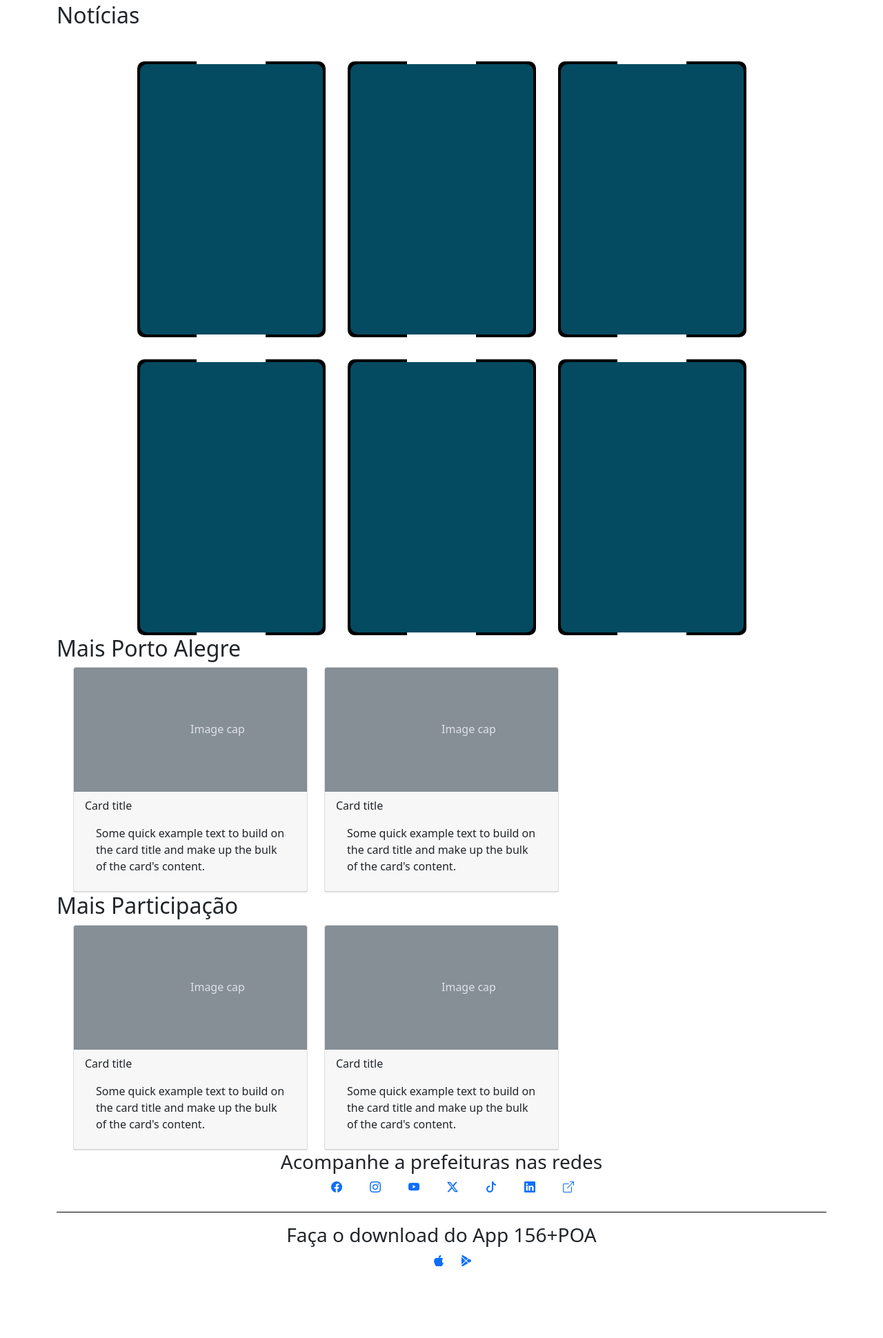
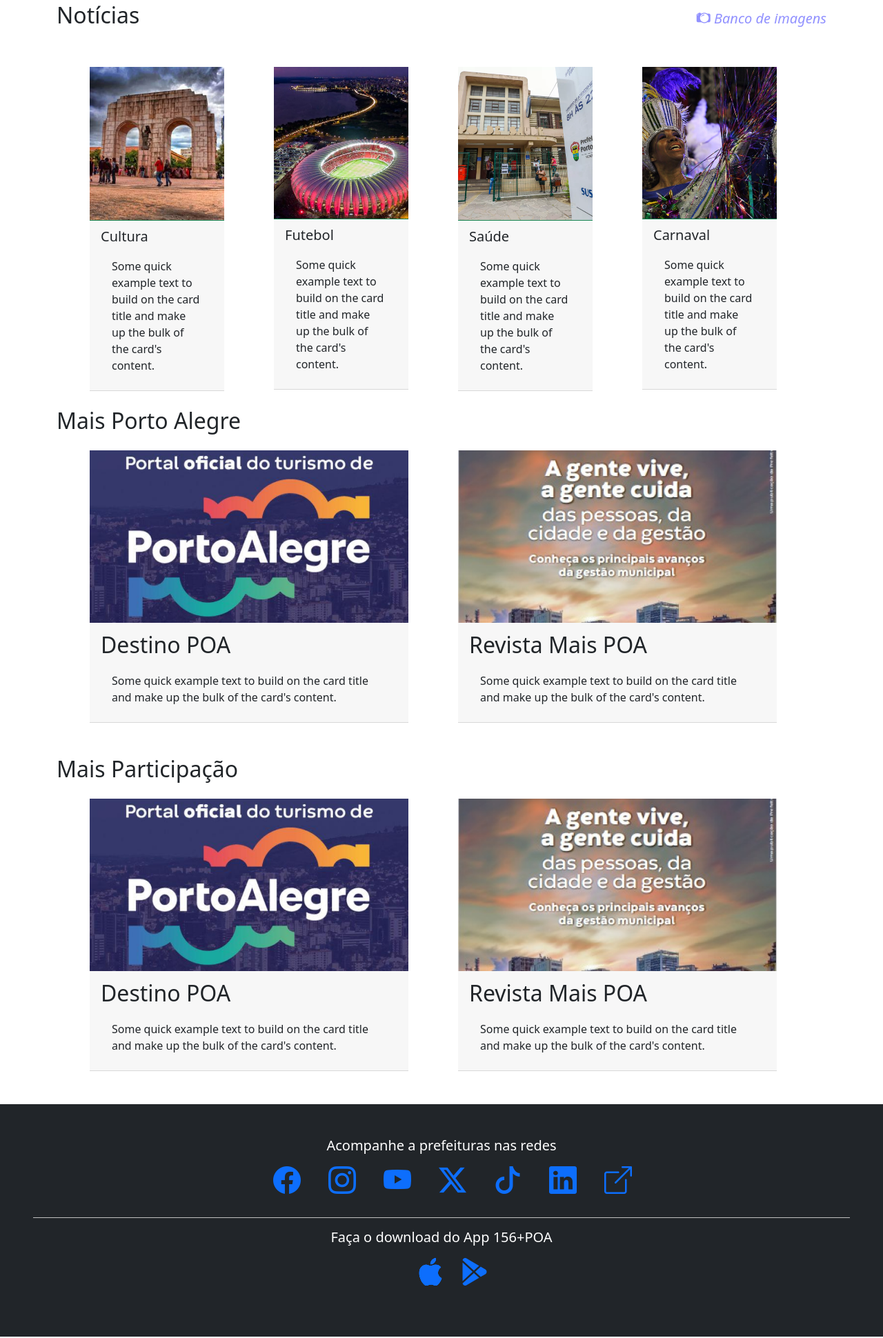
Before and after one commit to SamuelGranados/prefeitura, a plain HTML site: page index.html in a window 1280 px wide. Shown: the part 857-2797 px from the top of the page at 69% size. Before the commit the page ends 2713 px from the top, so only its background shows below. Drawn offline with nearby package versions, Linux system fonts and the light colour scheme.

Commit message:
site finalizado

```diff
--- a/index.html
+++ b/index.html
@@ -19,8 +19,8 @@
                 <a class="navbar-brand" href="index.html"><img src="imagens/icons/prefeitura-logo-2.png"
                         alt="logo prefeitura porto alegre" title="voltar para o inicio"></a>
                 <button class="navbar-toggler" type="button" data-bs-toggle="collapse"
-                data-bs-target="#navbarSupportedContent" aria-controls="navbarSupportedContent" aria-expanded="false"
-                aria-label="Toggle navigation">
+                    data-bs-target="#navbarSupportedContent" aria-controls="navbarSupportedContent"
+                    aria-expanded="false" aria-label="Toggle navigation">
                     <span class="navbar-toggler-icon"></span>
                 </button>
                 <div class="collapse navbar-collapse" id="navbarSupportedContent">
@@ -145,8 +145,6 @@
         </div>
     </header>
 
-
-
     <div class="container my-4">
         <div class="d-flex gap-3 fs-5">
             <div class="form-check">
@@ -177,7 +175,7 @@
             <div class="d-flex flex-column align-items-center gap-3 fs-5 text-center">
                 <a href="https://prefeitura.poa.br/cidadao" target="_blank" class="icons-introducao"
                     class="icons-introducao">
-                    <i class="bi bi-headset fs-1"></i>
+                    <i style="color: blueviolet;" class="bi bi-headset fs-1"></i>
                     <div>
                         <p>Fale conosco</p>
                     </div>
@@ -188,7 +186,7 @@
         <div class="col-0 col-md-4 col-sm-6 col-lg-2">
             <div class="d-flex flex-column align-items-center gap-3 fs-5 text-center">
                 <a href="https://www2.portoalegre.rs.gov.br/dopa/" target="_blank" class="icons-introducao">
-                    <i class="bi bi-journal-richtext fs-1"></i>
+                    <i style="color: blueviolet;" class="bi bi-journal-richtext fs-1"></i>
                     <div>
                         Diário Oficial
                     </div>
@@ -199,7 +197,7 @@
         <div class="col-0 col-md-4 col-sm-6 col-lg-2">
             <div class="d-flex flex-column align-items-center gap-3 fs-5 text-center">
                 <a href="https://prefeitura.poa.br/iptu" target="_blank" class="icons-introducao">
-                    <i class="bi bi-house-check fs-1"></i>
+                    <i style="color: blueviolet;" class="bi bi-house-check fs-1"></i>
                     <div>
                         IPTU
                     </div>
@@ -211,7 +209,7 @@
             <div class="d-flex flex-column align-items-center gap-3 fs-5 text-center">
                 <a href="https://prefeitura.poa.br/carta-de-servicos/busca?keys=Guia%20imposto&page=0" target="_blank"
                     class="icons-introducao">
-                    <i class="bi bi-cash fs-1"></i>
+                    <i style="color: blueviolet;" class="bi bi-cash fs-1"></i>
                     <div>
                         Emissão de quias de imposto
                     </div>
@@ -222,7 +220,7 @@
         <div class="col-0 col-md-4 col-sm-6 col-lg-2">
             <div class="d-flex flex-column align-items-center gap-3 fs-5 text-center">
                 <a href="https://prefeitura.poa.br/conta-agua" target="_blank" class="icons-introducao">
-                    <i class="bi bi-droplet-half fs-1"></i>
+                    <i style="color: blueviolet;" class="bi bi-droplet-half fs-1"></i>
                     <div>
                         Conta de água
                     </div>
@@ -233,7 +231,7 @@
         <div class="col-0 col-md-4 col-sm-6 col-lg-2">
             <div class="d-flex flex-column align-items-center gap-3 fs-5 text-center">
                 <a href="https://demhab.branet.com.br/encerrado" target="_blank" class="icons-introducao">
-                    <i class="bi bi-house-heart fs-1"></i>
+                    <i style="color: blueviolet;" class="bi bi-house-heart fs-1"></i>
                     <div>
                         Minha casa minha vida
                     </div>
@@ -248,7 +246,7 @@
             <div class="d-flex flex-column align-items-center gap-3 fs-5 text-center">
                 <a href="https://prefeitura.poa.br/demhab/compra-compartilhada" target="_blank"
                     class="icons-introducao">
-                    <i class="bi bi-houses-fill fs-1"></i>
+                    <i style="color: blueviolet;" class="bi bi-houses-fill fs-1"></i>
                     <div>
                         Compra compartilhada
                     </div>
@@ -259,7 +257,7 @@
         <div class="col-0 col-md-4 col-sm-6 col-lg-2">
             <div class="d-flex flex-column align-items-center gap-3 fs-5 text-center">
                 <a href="https://prefeitura.poa.br/smap/selecao-e-provimento" target="_blank" class="icons-introducao">
-                    <i class="bi bi-journal-check fs-1"></i>
+                    <i style="color: blueviolet;" class="bi bi-journal-check fs-1"></i>
                     <div>
                         Concursos
                     </div>
@@ -271,7 +269,7 @@
             <div class="d-flex flex-column align-items-center gap-3 fs-5 text-center">
                 <a href="https://prefeitura.poa.br/carta-de-servicos/acesso-aos-medicamentos-da-remume-e-insumos-para-o-diabetes"
                     target="_blank" class="icons-introducao">
-                    <i class="bi bi-capsule fs-1"></i>
+                    <i style="color: blueviolet;" class="bi bi-capsule fs-1"></i>
                     <div>
                         Acesso a medicamentos e insumos
                     </div>
@@ -283,7 +281,7 @@
             <div class="d-flex flex-column align-items-center gap-3 fs-5 text-center">
                 <a href="https://prefeitura.poa.br/carta-de-servicos/coleta-seletiva-de-residuos" target="_blank"
                     class="icons-introducao">
-                    <i class="bi bi-collection fs-1"></i>
+                    <i style="color: blueviolet;" class="bi bi-collection fs-1"></i>
                     <div>
                         Coleta Seletiva
                     </div>
@@ -294,7 +292,7 @@
         <div class="col-0 col-md-4 col-sm-6 col-lg-2">
             <div class="d-flex flex-column align-items-center gap-3 fs-5 text-center">
                 <a href="https://pesquisamobilidadepoa.com.br/" target="_blank" class="icons-introducao">
-                    <i class="bi bi-pin-map fs-1"></i>
+                    <i style="color: blueviolet;" class="bi bi-pin-map fs-1"></i>
                     <div>
                         Pesquisa de Mobilidade
                     </div>
@@ -305,7 +303,7 @@
         <div class="col-0 col-md-4 col-sm-6 col-lg-2">
             <div class="d-flex flex-column align-items-center gap-3 fs-5 text-center">
                 <a href="https://saude.procempa.com.br/cidadao/#!/" target="_blank" class="icons-introducao">
-                    <i class="bi bi-hospital fs-1"></i>
+                    <i style="color: blueviolet;" class="bi bi-hospital fs-1"></i>
                     <div>
                         Minhas consultas e examens no SUS
                     </div>
@@ -317,46 +315,27 @@
         </div>
     </div>
 
-    <div class="container mb-5">
+    <div class="container d-flex  justify-content-between align-items-baseline mb-5">
 
-        <h2>
-            Notícias
-        </h2>
+        <div>
+            <h2> Notícias</h2>
+        </div>
+        <div><a href="https://bancodeimagens.portoalegre.rs.gov.br/" target="_blank"
+                class="link-opacity-100-hover link-fotos"><i class="bi bi-camera2 fs-5"> Banco de imagens</i></a></a>
         </div>
 
-    <section class="container row box-container mx-auto">
-        <div class="box col-6 col-md-4 col-lg-3"></div>
-        <div class="box col-6 col-md-4 col-lg-3"></div>
-        <div class="box col-6 col-md-4 col-lg-3"></div>
-        <div class="box col-6 col-md-4 col-lg-3"></div>
-        <div class="box col-6 col-md-4 col-lg-3"></div>
-        <div class="box col-6 col-md-4 col-lg-3"></div>
-    </section>
-
-    <div class="container">
-
-        <h2>
-            Mais Porto Alegre
-        </h2>
 
     </div>
 
-    <section class="container">
+    <section class="container mx-auto">
+        <div class="d-flex container row">
 
-        <div class="d-flex container">
-
-            <div class="col-4">
-                <div class="container">
-                    <div class="card">
-                        <svg class="bd-placeholder-img card-img-top" width="100%" height="180"
-                            xmlns="http://www.w3.org/2000/svg" role="img" aria-label="Placeholder: Image cap"
-                            preserveAspectRatio="xMidYMid slice" focusable="false">
-                            <title>Placeholder</title>
-                            <rect width="100%" height="100%" fill="#868e96"></rect><text x="50%" y="50%" fill="#dee2e6"
-                                dy=".3em">Image cap</text>
-                        </svg>
+            <div class="col-md-6 col-lg-3 mb-4">
+                <div class="container ">
+                    <div class="card border-0">
+                        <img class="border-bottom border-success" src="imagens/asses/festival 1.png" alt="">
                         <div class="card-header">
-                            <span class="card-title">Card title</span>
+                            <span class="card-title fs-5">Cultura</span>
                             <div>
                                 <div class="card-body">
                                     <p class="card-text">Some quick example text to build on the card title and make
@@ -369,18 +348,105 @@
                 </div>
             </div>
 
-            <div class="col-4">
+            <div class="col-md-6 col-lg-3 mb-4">
                 <div class="container">
-                    <div class="card">
-                        <svg class="bd-placeholder-img card-img-top" width="100%" height="180"
-                            xmlns="http://www.w3.org/2000/svg" role="img" aria-label="Placeholder: Image cap"
-                            preserveAspectRatio="xMidYMid slice" focusable="false">
-                            <title>Placeholder</title>
-                            <rect width="100%" height="100%" fill="#868e96"></rect><text x="50%" y="50%" fill="#dee2e6"
-                                dy=".3em">Image cap</text>
-                        </svg>
+                    <div class="card border-0">
+                        <img class="border-bottom border-success" src="imagens/asses/futebol.png" alt="">
                         <div class="card-header">
-                            <span class="card-title">Card title</span>
+                            <span class="card-title fs-5">Futebol</span>
+                            <div>
+                                <div class="card-body">
+                                    <p class="card-text">Some quick example text to build on the card title and make
+                                        up
+                                        the bulk of the card's content.</p>
+                                </div>
+                            </div>
+                        </div>
+                    </div>
+                </div>
+            </div>
+
+            <div class="col-md-6 col-lg-3 mb-4">
+                <div class="container">
+                    <div class="card border-0">
+                        <img class="border-bottom border-success" src="imagens/asses/posto-modelo 1.png" alt="">
+                        <div class="card-header">
+                            <span class="card-title fs-5">Saúde</span>
+                            <div>
+                                <div class="card-body">
+                                    <p class="card-text">Some quick example text to build on the card title and make
+                                        up
+                                        the bulk of the card's content.</p>
+                                </div>
+                            </div>
+                        </div>
+                    </div>
+                </div>
+            </div>
+
+            <div class="col-md-6 col-lg-3 mb-4">
+                <div class="container">
+                    <div class="card border-0">
+                        <img class="border-bottom border-success" src="imagens/asses/carnaval.png" alt="">
+                        <div class="card-header">
+                            <span class="card-title fs-5">Carnaval</span>
+                            <div>
+                                <div class="card-body">
+                                    <p class="card-text">Some quick example text to build on the card title and make
+                                        up
+                                        the bulk of the card's content.</p>
+                                </div>
+                            </div>
+                        </div>
+                    </div>
+                </div>
+            </div>
+        </div>
+
+    </section>
+
+    <div class="container mb-4">
+
+        <h2>
+            Mais Porto Alegre
+        </h2>
+
+    </div>
+
+    <section class="container mb-4">
+
+        <div class="d-flex container row ">
+
+            <div class="col-0 col-md-6 mb-4">
+                <div class="container">
+                    <div class="card border-0">
+                        <img class="img-fluid d-none d-md-block"
+                            src="imagens/asses/mais-porto-alegre/banner-portal-turismo 1.png" alt="">
+                        <img class="img-fluid d-block d-md-none"
+                            src="imagens/asses/mais-porto-alegre/mobile/banner-portal-turismo 2.png" alt="">
+                        <div class="card-header">
+                            <span class="card-title fs-2">Destino POA</span>
+                            <div>
+                                <div class="card-body">
+                                    <p class="card-text">Some quick example text to build on the card title and make
+                                        up
+                                        the bulk of the card's content.</p>
+                                </div>
+                            </div>
+                        </div>
+                    </div>
+                </div>
+            </div>
+
+            <div class="col-0 col-md-6">
+                <div class="container">
+                    <div class="card border-0">
+                        <img class="img-fluid d-none d-md-block" src="imagens/asses/mais-porto-alegre/capa23 1.png"
+                            alt="">
+                        <img class="img-fluid d-block d-md-none"
+                            src="imagens/asses/mais-porto-alegre/mobile/capa23 2.png" alt="">
+                        <div class="card-header">
+                            <span class="card-title fs-2">Revista Mais POA</span>
                             <div>
                                 <div class="card-body">
                                     <p class="card-text">Some quick example text to build on the card title and make
@@ -395,7 +461,7 @@
         </div>
     </section>
 
-    <div class="container">
+    <div class="container mb-4">
 
         <h2>
             Mais Participação
@@ -403,22 +469,19 @@
 
     </div>
 
-    <section class="container">
+    <section class="container mb-4">
 
-        <div class="d-flex container">
+        <div class="d-flex container row ">
 
-            <div class="col-4">
+            <div class="col-0 col-md-6 mb-4">
                 <div class="container">
-                    <div class="card">
-                        <svg class="bd-placeholder-img card-img-top" width="100%" height="180"
-                            xmlns="http://www.w3.org/2000/svg" role="img" aria-label="Placeholder: Image cap"
-                            preserveAspectRatio="xMidYMid slice" focusable="false">
-                            <title>Placeholder</title>
-                            <rect width="100%" height="100%" fill="#868e96"></rect><text x="50%" y="50%" fill="#dee2e6"
-                                dy=".3em">Image cap</text>
-                        </svg>
+                    <div class="card border-0">
+                        <img class="img-fluid d-none d-md-block"
+                            src="imagens/asses/mais-porto-alegre/banner-portal-turismo 1.png" alt="">
+                        <img class="img-fluid d-block d-md-none"
+                            src="imagens/asses/mais-porto-alegre/mobile/banner-portal-turismo 2.png" alt="">
                         <div class="card-header">
-                            <span class="card-title">Card title</span>
+                            <span class="card-title fs-2">Destino POA</span>
                             <div>
                                 <div class="card-body">
                                     <p class="card-text">Some quick example text to build on the card title and make
@@ -431,18 +494,15 @@
                 </div>
             </div>
 
-            <div class="col-4">
+            <div class="col-0 col-md-6">
                 <div class="container">
-                    <div class="card">
-                        <svg class="bd-placeholder-img card-img-top" width="100%" height="180"
-                            xmlns="http://www.w3.org/2000/svg" role="img" aria-label="Placeholder: Image cap"
-                            preserveAspectRatio="xMidYMid slice" focusable="false">
-                            <title>Placeholder</title>
-                            <rect width="100%" height="100%" fill="#868e96"></rect><text x="50%" y="50%" fill="#dee2e6"
-                                dy=".3em">Image cap</text>
-                        </svg>
+                    <div class="card border-0">
+                        <img class="img-fluid d-none d-md-block" src="imagens/asses/mais-porto-alegre/capa23 1.png"
+                            alt="">
+                        <img class="img-fluid d-block d-md-none"
+                            src="imagens/asses/mais-porto-alegre/mobile/capa23 2.png" alt="">
                         <div class="card-header">
-                            <span class="card-title">Card title</span>
+                            <span class="card-title fs-2">Revista Mais POA</span>
                             <div>
                                 <div class="card-body">
                                     <p class="card-text">Some quick example text to build on the card title and make
@@ -457,36 +517,73 @@
         </div>
     </section>
 
-    <section class="container">
+    <section class="container-xxl bg-dark p-5">
 
-        <h3 class="text-center">Acompanhe a prefeituras nas redes</h3>
+        <h3 class="text-center text-white  fs-5">Acompanhe a prefeituras nas redes</h3>
 
         <div>
             <ul class="d-flex flex-column gap-4 flex-md-row justify-content-center lista-decoracao">
-                <li class="px-2"><a href=""><i class="bi bi-facebook"></i></a></li>
-                <li class="px-2"><a href=""><i class="bi bi-instagram"></i></a></li>
-                <li class="px-2"><a href=""><i class="bi bi-youtube"></i></a></li>
-                <li class="px-2"><a href=""><i class="bi bi-twitter-x"></i></a></li>
-                <li class="px-2"><a href=""><i class="bi bi-tiktok"></i></a></li>
-                <li class="px-2"><a href=""><i class="bi bi-linkedin"></i></a></li>
-                <li class="px-2 mb-4"><a href=""><i class="bi bi-box-arrow-up-right"></i></a></li>
+                <li class="px-2"><a href=""><i class="bi bi-facebook fs-1"></i></a></li>
+                <li class="px-2"><a href=""><i class="bi bi-instagram fs-1"></i></a></li>
+                <li class="px-2"><a href=""><i class="bi bi-youtube fs-1"></i></a></li>
+                <li class="px-2"><a href=""><i class="bi bi-twitter-x fs-1"></i></a></li>
+                <li class="px-2"><a href=""><i class="bi bi-tiktok fs-1"></i></a></li>
+                <li class="px-2"><a href=""><i class="bi bi-linkedin fs-1"></i></a></li>
+                <li class="px-2 mb-4"><a href=""><i class="bi bi-box-arrow-up-right fs-1"></i></a></li>
             </ul>
         </div>
 
         <div>
 
-            <h3 class="text-center">Faça o download do App 156+POA</h3>
+            <h3 class="text-center fs-5 text-white">Faça o download do App 156+POA</h3>
 
             <div>
                 <ul class="d-flex flex-column gap-4 flex-md-row justify-content-center lista-baixar">
                     <li><a href="https://apps.apple.com/br/app/156-poa/id1245871620?l=en-GB" target="_blank"><i
-                                class="bi bi-apple"></i></a></li>
+                                class="bi bi-apple fs-1"></i></a></li>
                     <li><a href="https://play.google.com/store/apps/details?id=br.gov.rs.portoalegre.app&hl=pt_BR"
-                            target="_blank"><i class="bi bi-google-play"></i></a></li>
+                            target="_blank"><i class="bi bi-google-play fs-1"></i></a></li>
                 </ul>
             </div>
         </div>
     </section>
+
+    <footer>
+        <div class="container d-flex justify-content-between align-items-center mb-5 mt-5">
+            <div class="d-flex">
+                <div>
+                    <img src="imagens/icons/prefeitura-logo-2.png" alt="">
+                </div>
+                <div>
+                    <h5 class="ms-3">Prefeitura Municipal de Porto Alegre</h5>
+                    <p class="ms-3">Rua João Manoel, 157-Centro Histórico</p>
+                    <span class="ms-3">CEP 90010-030</span>
+                </div>
+            </div>
+            <div>
+                <h5><i class="bi bi-telephone fs-1">156</i></h5>
+                <p>Chamadas de outras cidades:</p>
+                <span>(51) 3289 0156</span>
+            </div>
+        </div>
+
+        <div class="container-xxl border-top">
+            <div class="d-flex justify-content-evenly mb-5 mt-5">
+                <div><a class="link-fotos" href="https://www2.portoalegre.rs.gov.br/dopa/" target="_blank">Diário Oficial</a></div>
+                <div><a class="link-fotos" href="https://bancodeimagens.portoalegre.rs.gov.br/" target="_blank">Banco de Imagens</a></div>
+                <div><a class="link-fotos" href="https://transparencia.portoalegre.rs.gov.br/" target="_blank">ACESSE O PORTAL TRANSPARÊNCIA</a></div>
+            </div>
+
+        </div>
+
+        <div>
+            <div class="container-xxl bg-dark">
+                <div class="text-center text-white p-3">2024 <i class="bi bi-c-circle"></i> Desenvolvido por Dynamika Web | Projeto
+                    fictício sem fins comerciais.</div>
+            </div>
+        </div>
+
+    </footer>
 
 
 
--- a/style.css
+++ b/style.css
@@ -1,11 +1,22 @@
 .lista-decoracao {
     list-style-type: none;
-    border-bottom: 1px solid black;
+    border-bottom: 1px solid rgb(192, 192, 192);
 }
 
 .lista-baixar {
     list-style-type: none;
 }
+
+.link-fotos {
+    text-decoration: none;
+    color: rgba(0, 0, 255, 0.432);
+}
+
+.link-fotos:hover {
+    text-decoration: underline;
+    color: rgb(33, 12, 226);
+}
+
 
 .icone-instagram {
     color: rgb(251 63 235);
@@ -28,22 +39,22 @@
 
 .box {
     position: relative;
-    width: 300px;
-    height: 400px;
+    width: 400px;
+    height: 300px;
     display: flex;
     justify-content: center;
     align-items: center;
     background-color: rgb(0, 0, 0);
     overflow: hidden;
-    border-radius: 10px;
+    border-radius: 6px;
 }
 .box::before{
     content: '';
     position: absolute;
     width: 100px;
     height: 140%;
-    background-color: white;
-    box-shadow: 0 0 10px rgb(5, 5, 5);
+    background-color: rgba(255, 255, 255, 0.959);
+    box-shadow: 0 0 40px rgb(5, 5, 5);
     animation: animate 10s linear infinite;
 }
 .box::after{
@@ -55,7 +66,7 @@
 }
 
 @keyframes animate {
-    85%{
+    80%{
         transform: rotate(0deg);
     }
     100%{
```
Also changed, not shown: imagens/asses/carnaval.png (added), imagens/asses/festival 1.png (added), imagens/asses/futebol.png (added), imagens/asses/mais-porto-alegre/banner-portal-turismo 1.png (added), imagens/asses/mais-porto-alegre/capa23 1.png (added), imagens/asses/mais-porto-alegre/mobile/banner-portal-turismo 2.png (added), imagens/asses/mais-porto-alegre/mobile/capa23 2.png (added), imagens/asses/posto-modelo 1.png (added). Lines whose indentation alone changed are shown as unchanged.
